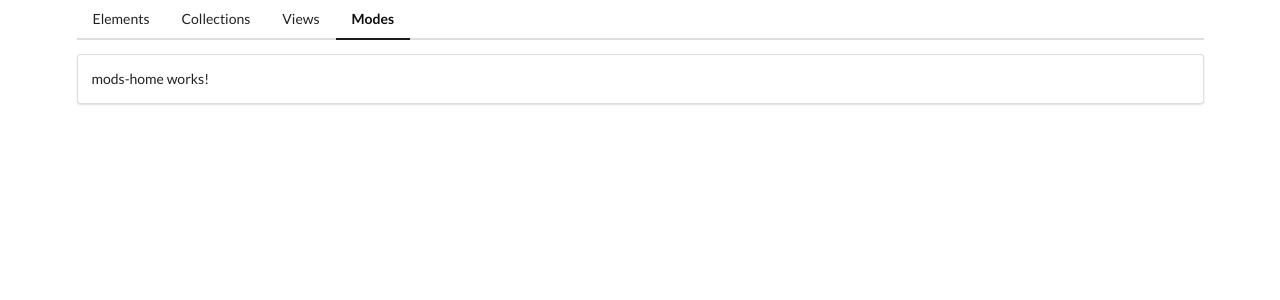
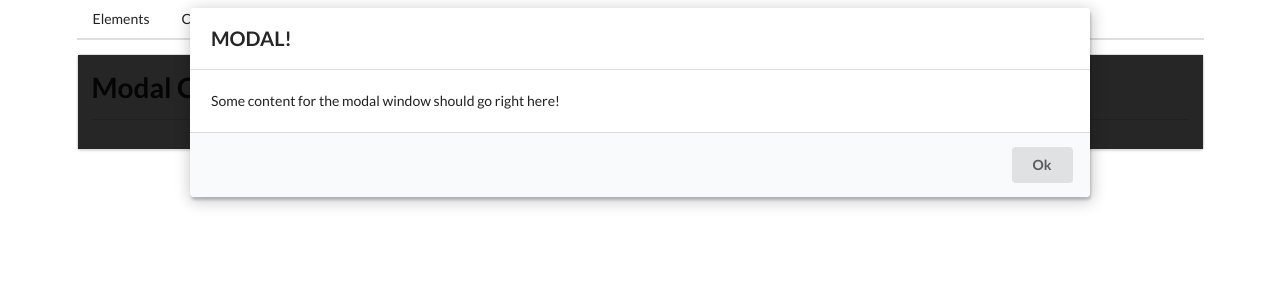
Before and after one commit to ken0901/Angular-Template-Syntax, an Angular app: page /mods in a window 1280 px wide. Shown: the top 300 px of the page. Built offline with nearby package versions, Linux system fonts and the light colour scheme.

Commit message:
Modal Window setup

```diff
--- a/src/app/projects/module-project/components/mods-home/mods-home.component.html
+++ b/src/app/projects/module-project/components/mods-home/mods-home.component.html
@@ -1 +1,2 @@
-<p>mods-home works!</p>
+<app-divider>Modal Component</app-divider>
+<app-modal></app-modal>
--- /dev/null
+++ b/src/app/projects/module-project/components/mods/modal/modal.component.html
@@ -0,0 +1,16 @@
+<div class="ui dimmer visible active">
+    <div class="ui modal visible active">
+        <i class="close icon"></i>
+        <div class="header">
+            MODAL!
+        </div>
+        <div class="content">
+            <p>
+                Some content for the modal window should go right here!
+            </p>
+        </div>
+        <div class="actions">
+            <button class="ui button">Ok</button>
+        </div>
+    </div>
+</div>
--- /dev/null
+++ b/src/app/projects/module-project/components/mods/modal/modal.component.ts
@@ -0,0 +1,15 @@
+import { Component, OnInit } from '@angular/core';
+
+@Component({
+  selector: 'app-modal',
+  templateUrl: './modal.component.html',
+  styleUrls: ['./modal.component.css']
+})
+export class ModalComponent implements OnInit {
+
+  constructor() { }
+
+  ngOnInit(): void {
+  }
+
+}
--- a/src/app/projects/module-project/module-project.component.html
+++ b/src/app/projects/module-project/module-project.component.html
@@ -3,7 +3,7 @@
         <a routerLink="/elements" routerLinkActive="active" class="item">Elements</a>
         <a routerLink="/collections" routerLinkActive="active" class="item">Collections</a>
         <a routerLink="/views" routerLinkActive="active" class="item">Views</a>
-        <a routerLink="/mods" routerLinkActive="active" class="item">Modes</a>
+        <a routerLink="/mods" routerLinkActive="active" class="item">Modules</a>
     </div>
     <div class="ui segment">
         <router-outlet></router-outlet>
```
Also changed, not shown: src/app/projects/module-project/module/mods/mods.module.ts (+6 -2 lines), src/app/projects/module-project/components/mods/modal/modal.component.css (added), 1 other file (tests, documents, lock files or other folders).
